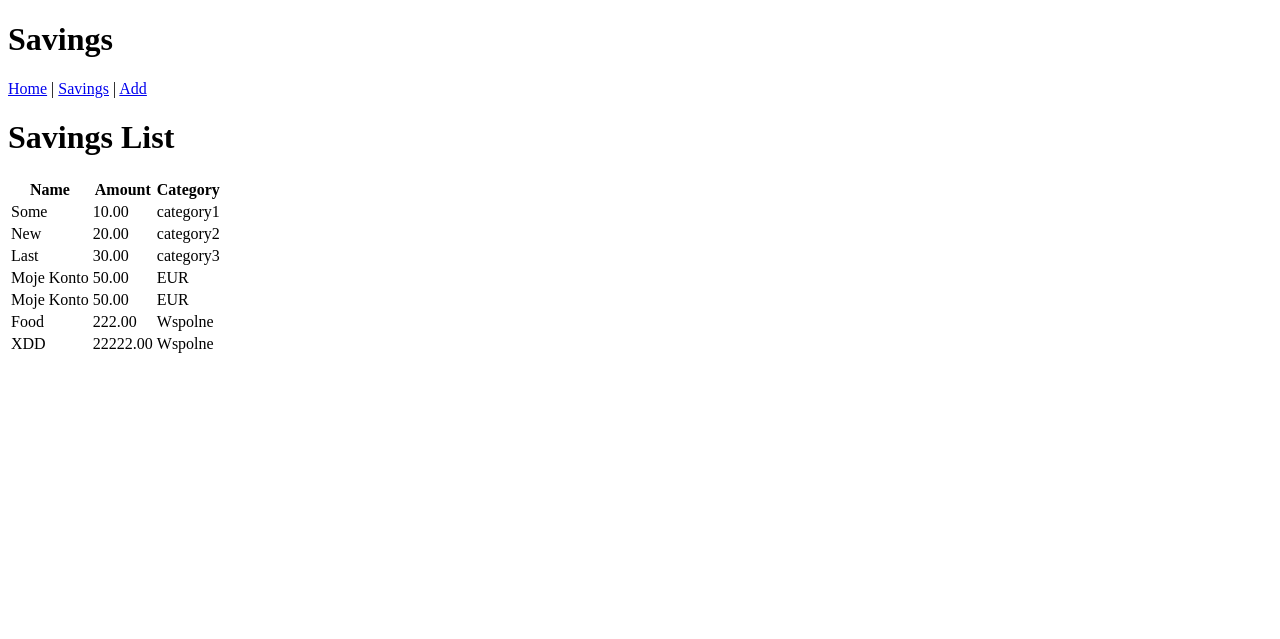
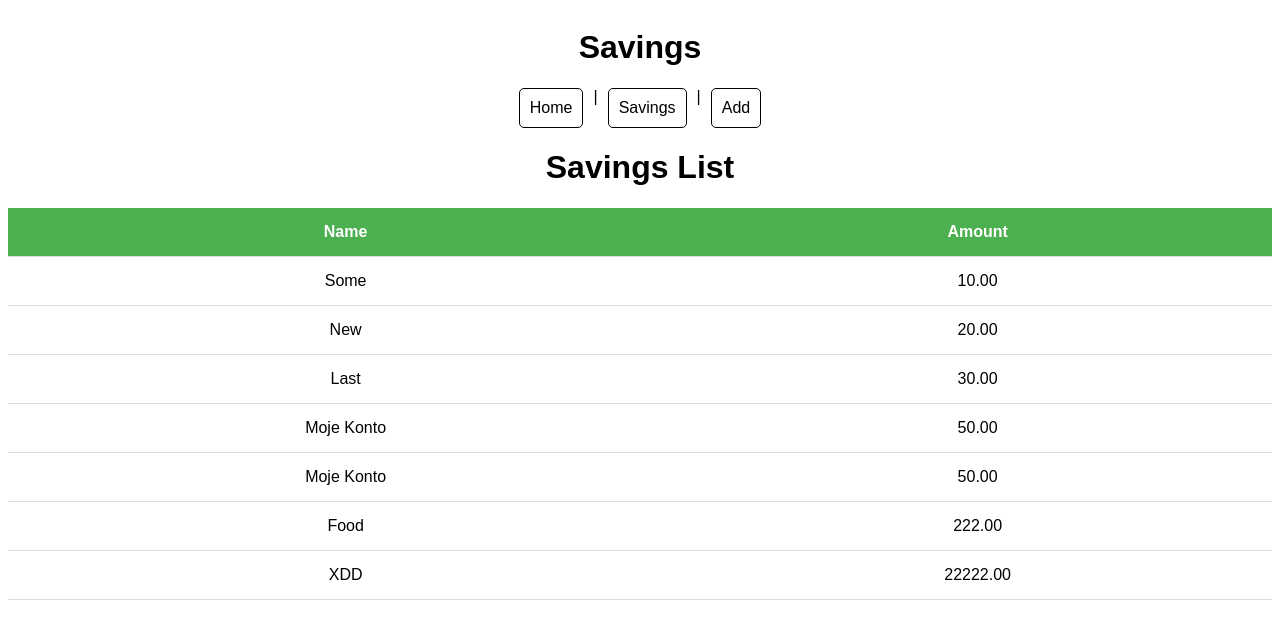
Before and after one commit to MakaronToja2/SavingSpendingApp, a Django app: page /savings/ in a window 1280 px wide. Shown: the top 639 px of the page. Run offline with Django 4.2, Linux system fonts and the light colour scheme; data comes from the database, SQL or seed files in the repository; both versions use the stored data as it was before the commit; parts of the project's set-up code (start-up, migrations or seed data) failed here and were passed over.

Commit message:
Working_Savings

```diff
--- a/Savings/admin.py
+++ b/Savings/admin.py
@@ -3,7 +3,7 @@ from .models import SavingModel
 # Register your models here.
 
 class SavingsAdmin(admin.ModelAdmin):
-    list_display = ["name", 'amount', 'category']
-    search_fields = ['name', 'amount', 'category']
+    list_display = ["name", 'amount']
+    search_fields = ['name', 'amount']
 
 admin.site.register(SavingModel, SavingsAdmin)
--- a/Savings/models.py
+++ b/Savings/models.py
@@ -2,15 +2,11 @@ from django.db import models
 
 # Create your models here.
 class SavingModel(models.Model):
-    name = models.CharField(max_length=100)
-    amount = models.DecimalField(max_digits=10, decimal_places=2)
-    category = models.CharField(max_length=50, choices=[
-        ('EUR', 'EUR'),
-        ('USD', 'USD'),
-        ('ZL', 'ZL'),
-        ('Wspolne', "Wspolne")
-        # Add more category choices as needed
-    ])
+    CURRENCY_CHOICES = [
+        ('USD', 'Dollar'),
+        ('EUR', 'Euro'),
+        ('PLN', 'Polish Zloty'),
+    ]
 
-    def __str__(self):
-        return self.name
+    name = models.CharField(max_length=3, choices=CURRENCY_CHOICES, unique=True)
+    amount = models.DecimalField(max_digits=10, decimal_places=2, default=0)
--- a/Savings/views.py
+++ b/Savings/views.py
@@ -1,4 +1,6 @@
 from django.shortcuts import render, redirect
+from django.core.exceptions import ValidationError
+from decimal import Decimal, InvalidOperation
 from .models import SavingModel
 from .forms import SavingForm
 
@@ -7,11 +9,29 @@ def savings_list(request):
     return render(request, 'savings/savings_list.html', {'savings': savings})
 
 def add_saving(request):
-    if request.method == "POST":
+    if request.method == 'POST':
         form = SavingForm(request.POST)
-        if form.is_valid():
-            form.save()
-            return redirect('savings_list')
+        name = request.POST.get('name')
+        amount = request.POST.get('amount')
+        # Validate name
+        if name not in dict(SavingModel.CURRENCY_CHOICES):
+            raise ValidationError("Invalid currency type.")
+        # Validate and convert amount
+        try:
+            amount = Decimal(amount)
+        except InvalidOperation:
+            raise ValidationError("Invalid amount.")
+        #Check if aleady exist if not create new one.
+        try:
+            currency = SavingModel.objects.get(name=name)
+        except SavingModel.DoesNotExist:
+            currency = SavingModel(name=name, amount=0)  # set initial amount to zero
+
+        currency.amount += amount
+        currency.save()
+
+        # handle redirection or showing success message here
+        return redirect("savings_list")
     else:
         form = SavingForm()
 
--- a/templates/base.html
+++ b/templates/base.html
@@ -2,7 +2,37 @@
 <html lang="en">
 <head>
     <meta charset="UTF-8">
+    <meta name="viewport" content="width=device-width, initial-scale=1.0">
     <title>Title</title>
+    <style>
+        body {
+            font-family: Arial, sans-serif;
+            display: flex;
+            flex-direction: column;
+            align-items: center;
+        }
+        .menu {
+            display: flex;
+            justify-content: center;
+            gap: 10px;
+        }
+        .menu a {
+            text-decoration: none;
+            color: black;
+            padding: 10px;
+            border: 1px solid black;
+            border-radius: 5px;
+        }
+        .menu a:hover {
+            background-color: #f5f5f5;
+        }
+        @media only screen and (max-width: 600px) {
+            .menu {
+                flex-direction: column;
+                align-items: center;
+            }
+        }
+    </style>
 </head>
 <body>
 <h1>Savings</h1>
--- a/templates/savings/savings_list.html
+++ b/templates/savings/savings_list.html
@@ -1,5 +1,30 @@
 {% extends 'base.html' %}
 {% block content %}
+<html>
+<head>
+    <style>
+        body {
+            font-family: Arial, sans-serif;
+        }
+        h1 {
+            text-align: center;
+        }
+        table {
+            width: 100%;
+            border-collapse: collapse;
+        }
+        th, td {
+            padding: 15px;
+            text-align: center;
+            border-bottom: 1px solid #ddd;
+        }
+        th {
+            background-color: #4CAF50;
+            color: white;
+        }
+        tr:hover {background-color: #f5f5f5;}
+    </style>
+</head>
 <body>
     <h1>Savings List</h1>
     <table>
@@ -7,7 +32,6 @@
             <tr>
                 <th>Name</th>
                 <th>Amount</th>
-                <th>Category</th>
             </tr>
         </thead>
         <tbody>
@@ -15,10 +39,10 @@
                 <tr>
                     <td>{{ saving.name }}</td>
                     <td>{{ saving.amount }}</td>
-                    <td>{{ saving.category }}</td>
                 </tr>
             {% endfor %}
         </tbody>
     </table>
 </body>
+</html>
 {% endblock %}
```
Also changed, not shown: Savings/forms.py (+4 -4 lines), Savings/migrations/0003_remove_savingmodel_category_alter_savingmodel_amount_and_more.py (added), db.sqlite3.
